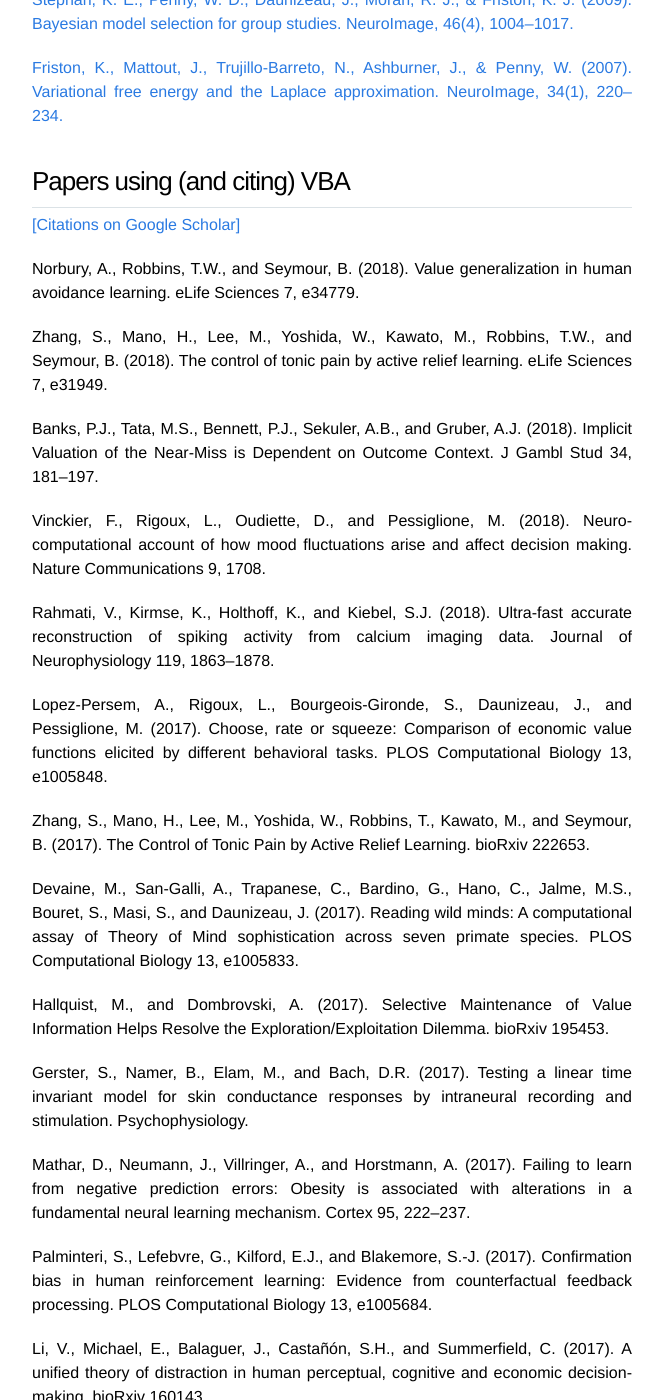
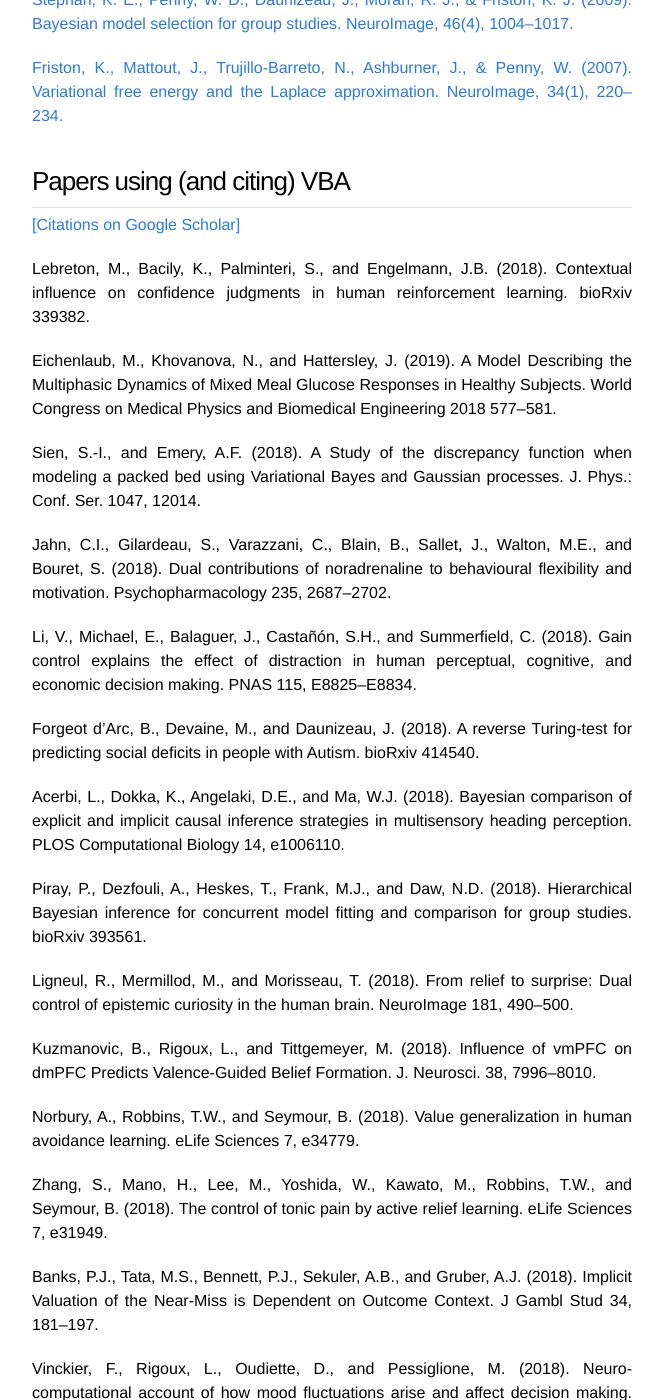
Before and after one commit to MBB-team/VBA-toolbox, a Jekyll site: the page built from references/index.html, in a window 1280 px wide and 1400 px high, scrolled down 629 px. Shown: the whole window, without its empty margins (308-971 px from the left). Built offline with Jekyll 4.4.1, drawn with Linux system fonts in a browser that asks for light colours; nearby versions of some CDN libraries; some of the changed text lies outside the part shown.

Commit message:
Update index.html

```diff
--- a/references/index.html
+++ b/references/index.html
@@ -49,6 +49,46 @@ title: References
 <a href="https://scholar.google.fr/scholar?cites=12309426867631772776">[Citations on Google Scholar]</a>
 
 <p>
+  Lebreton, M., Bacily, K., Palminteri, S., and Engelmann, J.B. (2018). Contextual influence on confidence judgments in human reinforcement learning. bioRxiv 339382.
+</p>
+
+<p>
+  Eichenlaub, M., Khovanova, N., and Hattersley, J. (2019). A Model Describing the Multiphasic Dynamics of Mixed Meal Glucose Responses in Healthy Subjects. World Congress on Medical Physics and Biomedical Engineering 2018 577–581.
+</p>
+
+<p>
+  Sien, S.-I., and Emery, A.F. (2018). A Study of the discrepancy function when modeling a packed bed using Variational Bayes and Gaussian processes. J. Phys.: Conf. Ser. 1047, 12014.
+</p>
+
+<p>
+  Jahn, C.I., Gilardeau, S., Varazzani, C., Blain, B., Sallet, J., Walton, M.E., and Bouret, S. (2018). Dual contributions of noradrenaline to behavioural flexibility and motivation. Psychopharmacology 235, 2687–2702.
+</p>
+
+<p>
+  Li, V., Michael, E., Balaguer, J., Castañón, S.H., and Summerfield, C. (2018). Gain control explains the effect of distraction in human perceptual, cognitive, and economic decision making. PNAS 115, E8825–E8834.
+</p>
+
+<p>
+  Forgeot d’Arc, B., Devaine, M., and Daunizeau, J. (2018). A reverse Turing-test for predicting social deficits in people with Autism. bioRxiv 414540.
+</p>
+
+<p>
+  Acerbi, L., Dokka, K., Angelaki, D.E., and Ma, W.J. (2018). Bayesian comparison of explicit and implicit causal inference strategies in multisensory heading perception. PLOS Computational Biology 14, e1006110.
+</p>
+
+<p>
+  Piray, P., Dezfouli, A., Heskes, T., Frank, M.J., and Daw, N.D. (2018). Hierarchical Bayesian inference for concurrent model fitting and comparison for group studies. bioRxiv 393561.
+</p>
+
+<p>
+  Ligneul, R., Mermillod, M., and Morisseau, T. (2018). From relief to surprise: Dual control of epistemic curiosity in the human brain. NeuroImage 181, 490–500.
+</p>
+
+<p>
+  Kuzmanovic, B., Rigoux, L., and Tittgemeyer, M. (2018). Influence of vmPFC on dmPFC Predicts Valence-Guided Belief Formation. J. Neurosci. 38, 7996–8010.
+</p>
+
+<p>
   Norbury, A., Robbins, T.W., and Seymour, B. (2018). Value generalization in human avoidance learning. eLife Sciences 7, e34779.
 </p>
 
@@ -66,6 +106,10 @@ title: References
 
 <p>
   Rahmati, V., Kirmse, K., Holthoff, K., and Kiebel, S.J. (2018). Ultra-fast accurate reconstruction of spiking activity from calcium imaging data. Journal of Neurophysiology 119, 1863–1878.
+</p>
+
+<p>
+  Correa, C., Noorman, S., Jiang, J., Palminteri, S., Cohen, M.X., Lebreton, M., and Gaal, S. van (2018). How the level of reward awareness changes the computational and electrophysiological signatures of reinforcement learning. bioRxiv 421743.
 </p>
 
 <p>
```
